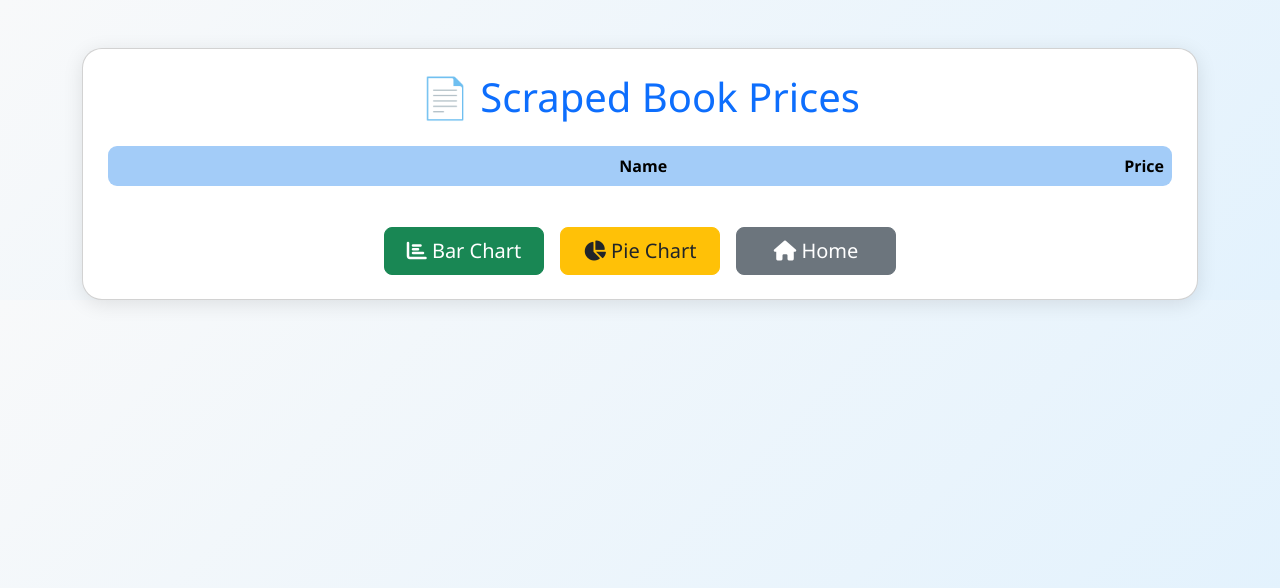
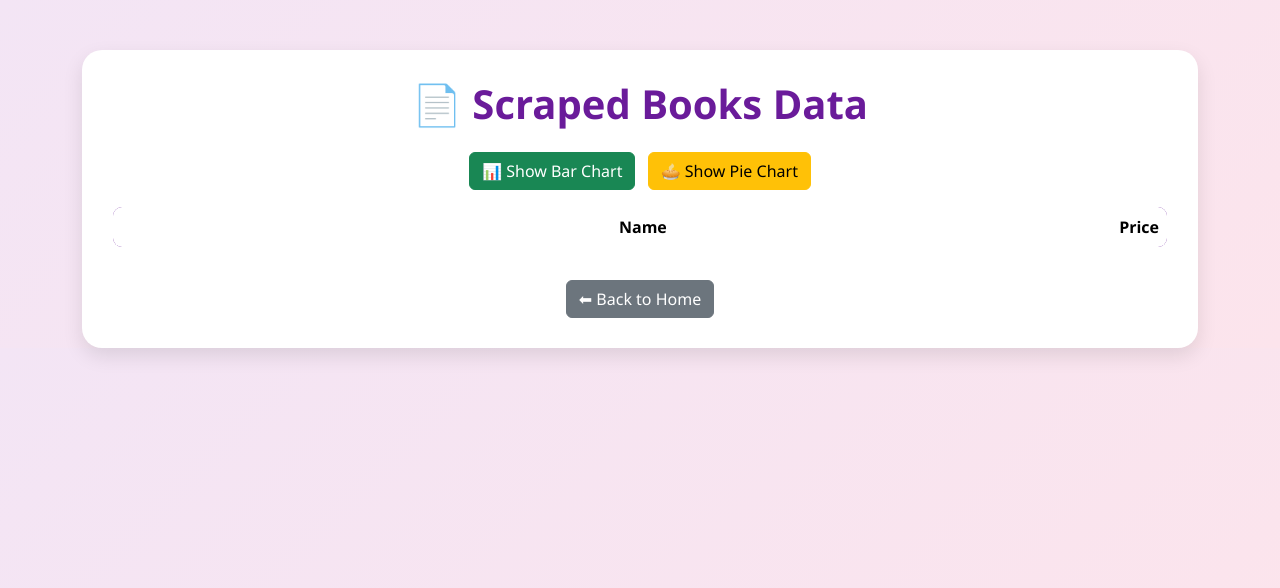
Before and after one commit to Sakshikabir/Flask-Scraping, a Flask app: page /scrape in a window 1280 px wide. Shown: the top 588 px of the page. Run offline with Flask 3, Linux system fonts and the light colour scheme; data that the repository does not hold is empty.

Commit message:
Initial commit

```diff
--- a/requirements.txt
+++ b/requirements.txt
@@ -3,3 +3,5 @@
 pandas
 requests
 matplotlib
+json
+time
--- a/templates/home.html
+++ b/templates/home.html
@@ -1,56 +1,67 @@
 <!DOCTYPE html>
-<html lang="en">
+<html>
 <head>
-    <meta charset="UTF-8">
     <title>Scraped Book Data</title>
     <link href="https://cdn.jsdelivr.net/npm/bootstrap@5.3.2/dist/css/bootstrap.min.css" rel="stylesheet">
-    <link rel="stylesheet" href="https://cdnjs.cloudflare.com/ajax/libs/font-awesome/6.5.0/css/all.min.css">
     <style>
         body {
-            background: linear-gradient(135deg, #f8f9fa, #e3f2fd);
+            background: linear-gradient(135deg, #f3e5f5, #fce4ec);
             font-family: 'Segoe UI', sans-serif;
         }
-        .card {
+        .container-card {
+            background: white;
+            padding: 30px;
             border-radius: 20px;
-            box-shadow: 0px 4px 20px rgba(0, 0, 0, 0.1);
+            box-shadow: 0 8px 20px rgba(0,0,0,0.1);
+            margin-top: 50px;
+        }
+        h1 {
+            font-weight: bold;
+            color: #6a1b9a;
+        }
+        .btn {
+            transition: transform 0.2s, box-shadow 0.2s;
+        }
+        .btn:hover {
+            transform: translateY(-2px);
+            box-shadow: 0 4px 10px rgba(0,0,0,0.2);
         }
         table {
-            background: white;
             border-radius: 10px;
             overflow: hidden;
         }
-        th {
-            background-color: #a3ccf8 !important;
+        thead {
+            background-color: #6a1b9a;
             color: white;
         }
-        .btn-lg {
-            min-width: 160px;
+        tbody tr:nth-child(even) {
+            background-color: #f9f5fc;
+        }
+        tbody tr:hover {
+            background-color: #f3e5f5;
         }
     </style>
 </head>
-<body class="container mt-5">
+<body>
 
-    <div class="card p-4">
-        <h1 class="mb-4 text-primary text-center">📄 Scraped Book Prices</h1>
+<div class="container">
+    <div class="container-card">
+        <h1 class="mb-4 text-center">📄 Scraped Books Data</h1>
 
-        <!-- Scraped Table -->
-        <div class="table-responsive">
-            {{ Table|safe }}
+        <div class="text-center mb-3">
+            <a href="/bar" class="btn btn-success me-2">📊 Show Bar Chart</a>
+            <a href="/pie" class="btn btn-warning">🥧 Show Pie Chart</a>
         </div>
 
-        <!-- Buttons -->
-        <div class="d-flex justify-content-center gap-3 mt-4 flex-wrap">
-            <a href="{{ url_for('bar_chart') }}" class="btn btn-success btn-lg">
-                <i class="fas fa-chart-bar"></i> Bar Chart
-            </a>
-            <a href="{{ url_for('pie_chart') }}" class="btn btn-warning btn-lg text-dark">
-                <i class="fas fa-chart-pie"></i> Pie Chart
-            </a>
-            <a href="{{ url_for('index') }}" class="btn btn-secondary btn-lg">
-                <i class="fas fa-home"></i> Home
-            </a>
+        <div class="table-responsive">
+            {{ Table | safe }}
+        </div>
+
+        <div class="text-center mt-3">
+            <a href="/" class="btn btn-secondary">⬅ Back to Home</a>
         </div>
     </div>
+</div>
 
 </body>
 </html>
```
Also changed, not shown: app.py (+4 -4 lines), templates/bar_chart.html (+45 -11 lines), templates/index.html (+37 -12 lines), templates/pie_chart.html (+44 -8 lines).
